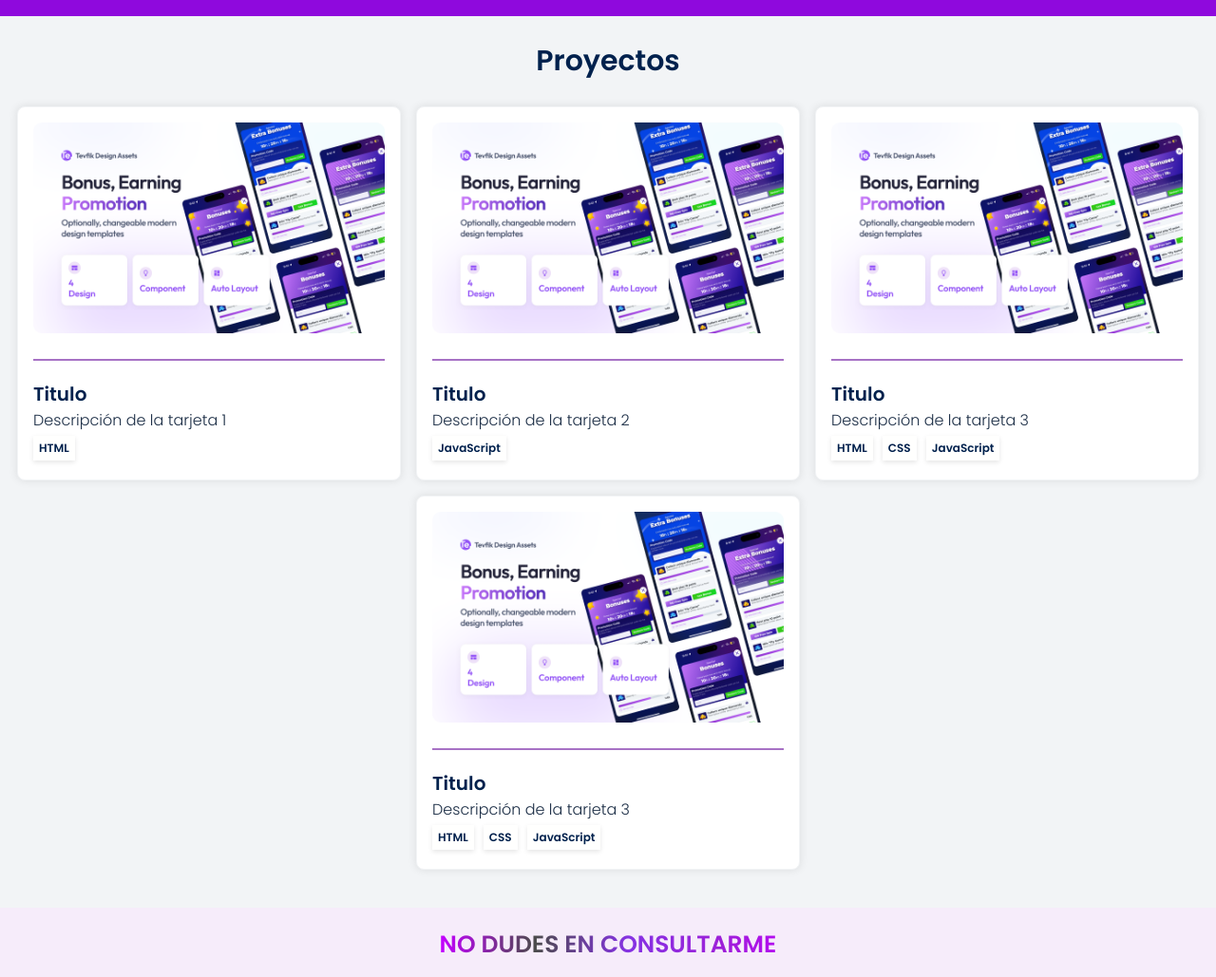
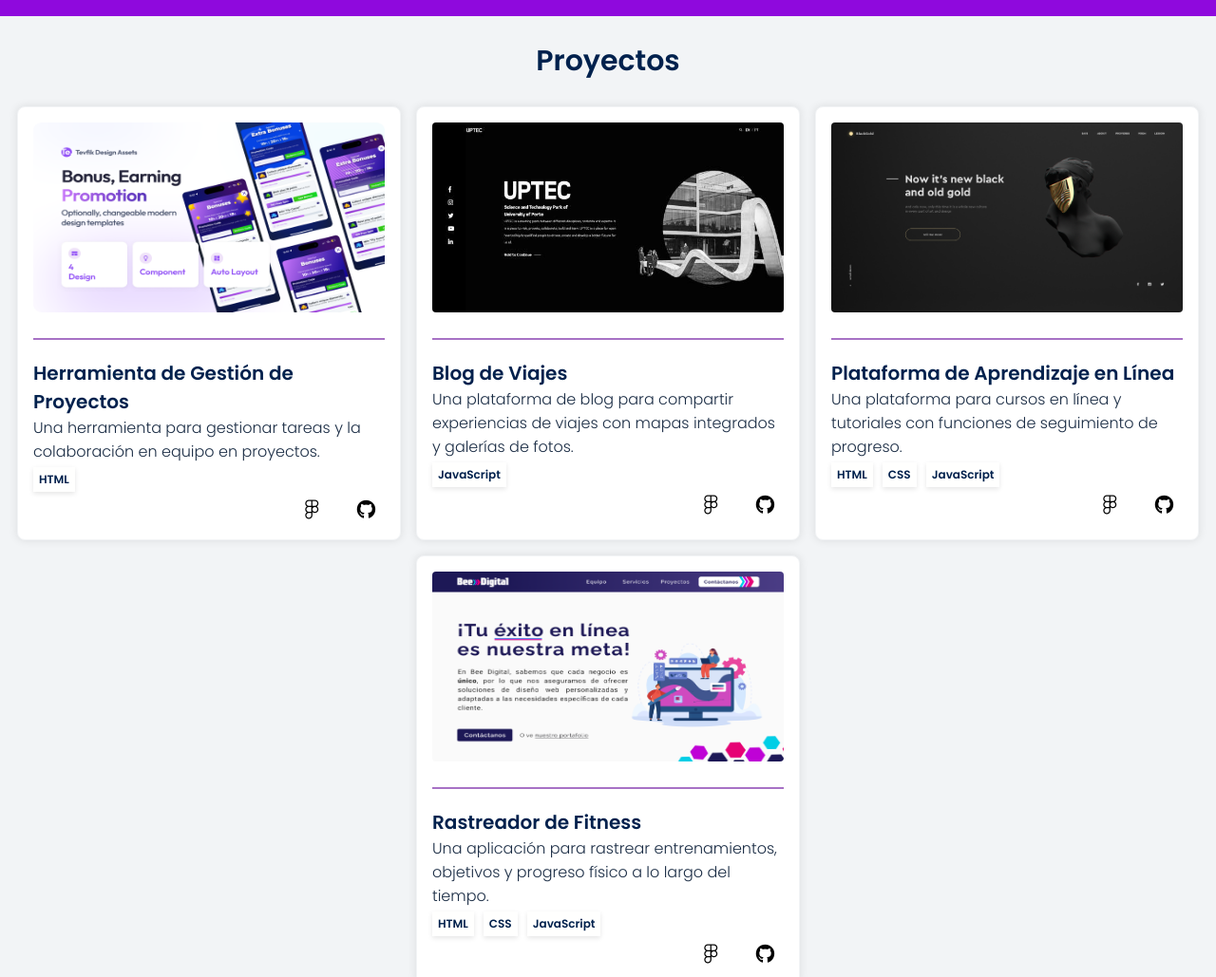
Before and after one commit to TamaraGSosa/My-Porfolio, a plain HTML site: page index.html in a window 1280 px wide. Shown: the part 583-1612 px from the top of the page at 95% size. Drawn offline with Linux system fonts and the light colour scheme; a web font is replaced by a local one.

Commit message:
Modificando cards

```diff
--- a/css/section-project.css
+++ b/css/section-project.css
@@ -36,7 +36,7 @@
 
 .img-card img {
     width: 100%;
-    height: auto;
+    height: 200px;
     border-radius: 4px;
 }
 
@@ -82,3 +82,19 @@
 
 
 }
+.icon-skills{
+    display: flex;
+    justify-content: flex-end;
+    gap: 20px;
+
+}
+.icon-skills a {
+    font-size: 20px;
+    margin: 0 10px;
+    text-decoration: none;
+    color: inherit; /* Hereda el color del texto */
+    transition: transform 0.2s; /* Transición para efecto de hover */
+}
+.icon-skills a:hover {
+    transform: scale(1.2); /* Aumenta el tamaño al pasar el cursor */
+}
--- a/scripts/data-card.js
+++ b/scripts/data-card.js
@@ -4,29 +4,33 @@ const cardData = {
     cards: [
         {
             image: 'assets/ejemplo-project.png',
-            title: 'Titulo',
-            description: 'Descripción de la tarjeta 1',
+            title: 'Herramienta de Gestión de Proyectos',
+            description: 'Una herramienta para gestionar tareas y la colaboración en equipo en proyectos.',
             skills: ['HTML']
         },
         {
-            image: 'assets/ejemplo-project.png',
-            title: 'Titulo',
-            description: 'Descripción de la tarjeta 2',
+            image: 'assets/project1.jpg',
+            title: 'Blog de Viajes',
+            description: 'Una plataforma de blog para compartir experiencias de viajes con mapas integrados y galerías de fotos.',
             skills: ['JavaScript']
         },
         {
-            image: 'assets/ejemplo-project.png',
-            title: 'Titulo',
-            description: 'Descripción de la tarjeta 3',
+            image: 'assets/project7.png',
+            title: 'Plataforma de Aprendizaje en Línea',
+            description: 'Una plataforma para cursos en línea y tutoriales con funciones de seguimiento de progreso.',
             skills: ['HTML', 'CSS', 'JavaScript']
         },
         {
-            image: 'assets/ejemplo-project.png',
-            title: 'Titulo',
-            description: 'Descripción de la tarjeta 3',
-            skills: ['HTML', 'CSS', 'JavaScript']
+            image: 'assets/project3.png',
+            title: 'Rastreador de Fitness',
+            description: 'Una aplicación para rastrear entrenamientos, objetivos y progreso físico a lo largo del tiempo.',
+            skills: ['HTML', 'CSS', 'JavaScript'],
+            github:'myporfolio',
+            figma: 'dsdsadasda'
         }
     ]
 };
 
+
+
 export default cardData;
--- a/scripts/main.js
+++ b/scripts/main.js
@@ -19,6 +19,15 @@ document.addEventListener('DOMContentLoaded', () => {
                 <div class="skills-card">
                     ${data.skills.map(skill => `<span>${skill}</span>`).join('')}
                 </div>
+                <div class='icon-skills'>
+                    <a href="#" target="_blank" title="Figma">
+                        <i class="fa-brands fa-figma"></i>
+                    </a>
+                    <a href="#" target="_blank" title="GitHub">
+                        <i class="fa-brands fa-github"></i>
+                    </a>
+                </div>
+
             </div>
         `;
 
```
Also changed, not shown: assets/project1.jpg (added), assets/project3.png (added), assets/project7.png (added).
